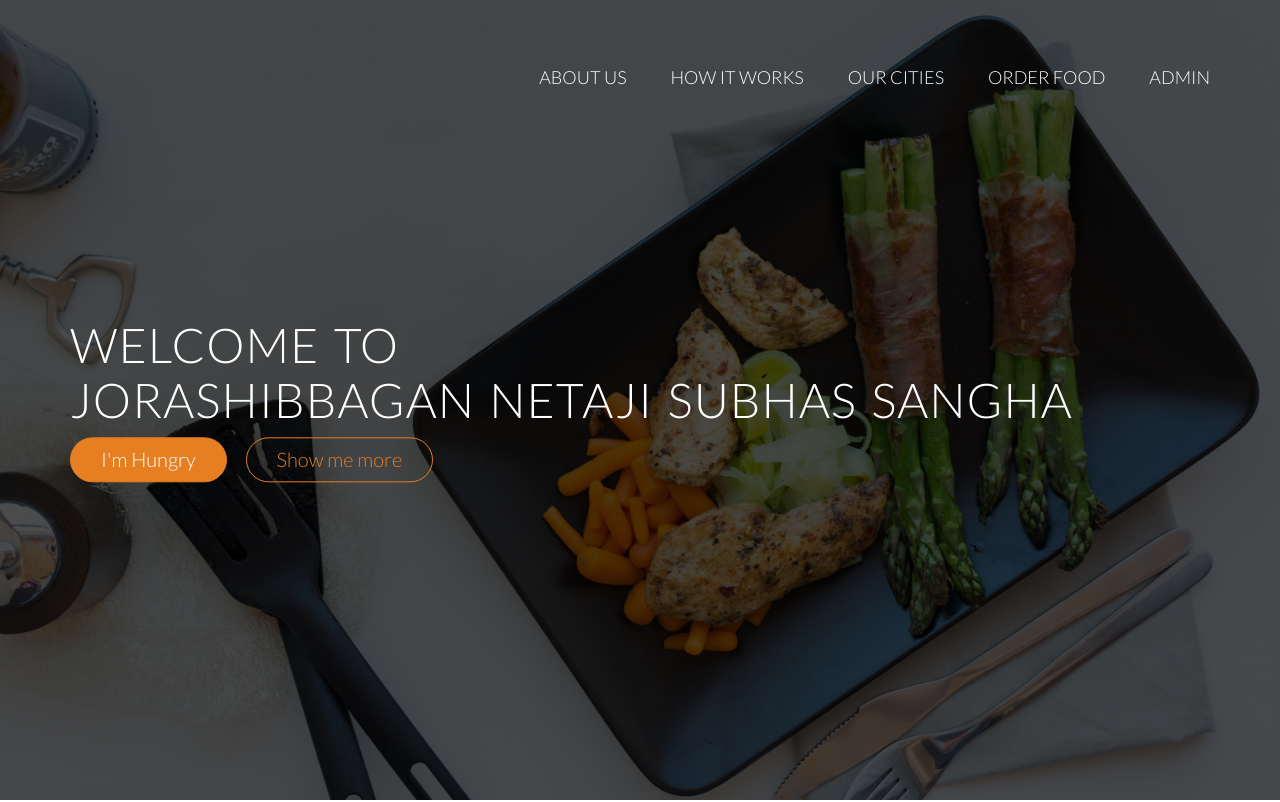
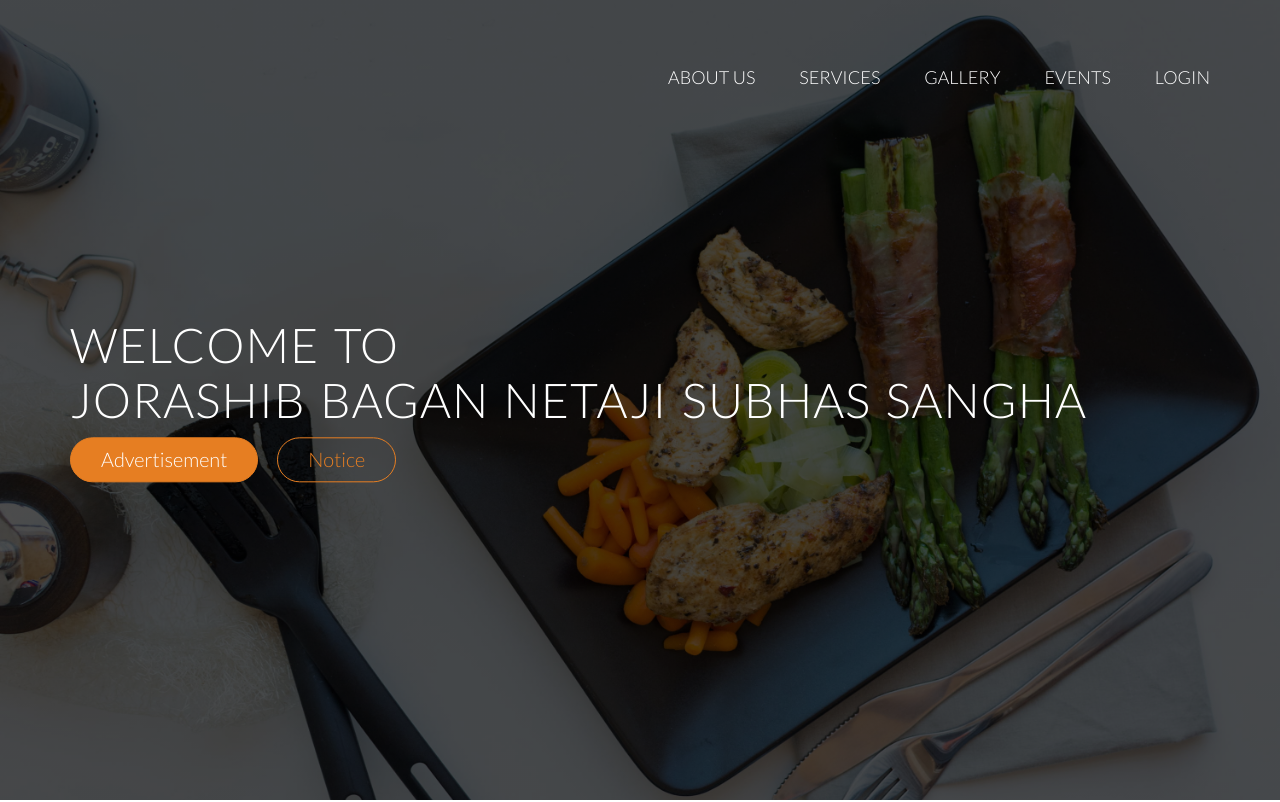
Before and after one commit to Poulami-Adhikary/JNSS-, a plain HTML site: page index.html in a window 1280 px wide. Shown: the top 802 px of the page. Drawn offline with nearby package versions, Linux system fonts and the light colour scheme; files whose address does not match are found by name.

Commit message:
Add files via upload

```diff
--- a/index.html
+++ b/index.html
@@ -30,18 +30,18 @@
                     <img src="resources/images/logo.png" alt="Food-Fast logo" title="Food-Fast" class="logo-black">
                     <ul class="main-nav js--main-nav">
                         <li><a href="#features">About Us</a></li>
-                        <li><a href="#works">How it Works</a></li>
-                        <li><a href="#cities">Our cities</a></li>
-                        <li><a href="https://store.food-delivery.mishast.com">Order Food</a></li>
-                        <li><a href="https://admin.food-delivery.mishast.com/">Admin</a></li>
+                        <li><a href="#works">Services</a></li>
+                        <li><a href="#cities">Gallery</a></li>
+                        <li><a href="https://store.food-delivery.mishast.com">Events</a></li>
+                        <li><a href="https://admin.food-delivery.mishast.com/">Login</a></li>
                     </ul>
                     <a class="mobile-nav-icon js--nav-icon"><i class="ion-navicon-round"></i></a>
                 </div>
             </nav>
             <div class="hero-text-box">
-                <h1>Welcome to<br>Jorashibbagan Netaji Subhas Sangha</h1>
-                <a class="btn btn-full js--scroll-to-plans" href="#" title="Order Now!">I'm Hungry</a>
-                <a class="btn btn-ghost js--scroll-to-start" href="#">Show me more</a>
+                <h1>Welcome to<br>Jorashib bagan Netaji Subhas Sangha</h1>
+                <a class="btn btn-full js--scroll-to-plans" href="#" title="Order Now!">Advertisement</a>
+                <a class="btn btn-ghost js--scroll-to-start" href="#">Notice</a>
             </div>
 
         </header>
```
